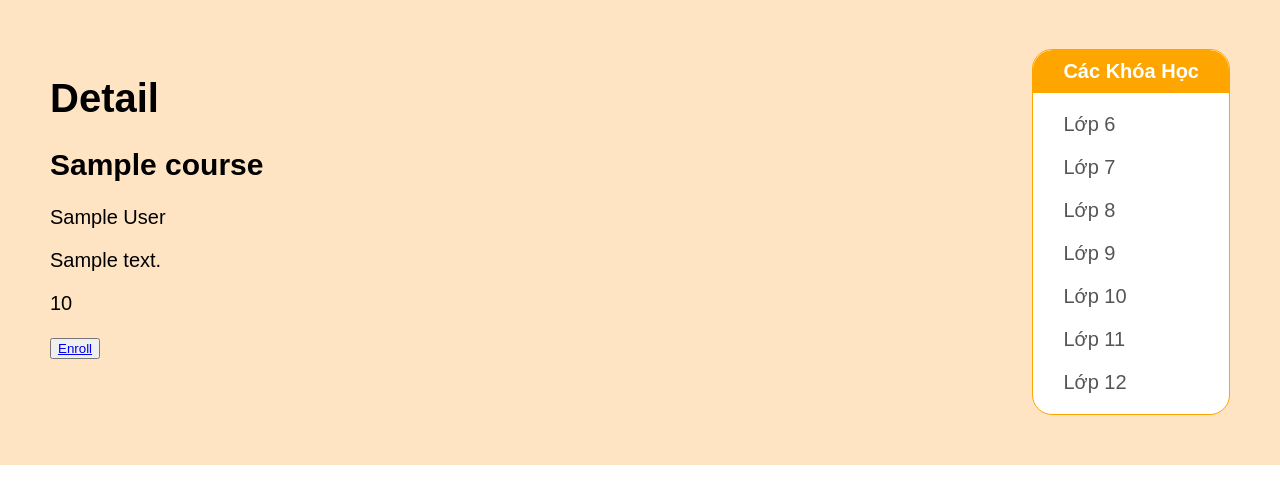
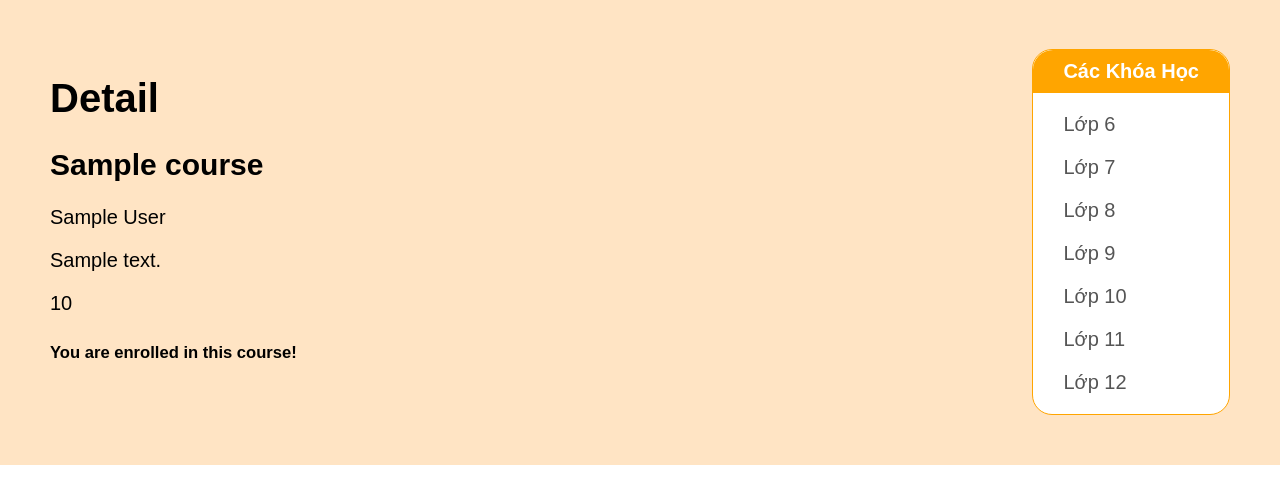
Before and after one commit to longnp030/BaiTapLonWeb, a Django app: page /lms/courses/1/ in a window 1280 px wide. Shown: the part 94-598 px from the top of the page. Run offline with Django 3.2, Linux system fonts and the light colour scheme; the first user in the database is signed in; tables that the repository leaves empty hold one stand-in row (Sample ...).

Commit message:
prevent access to login, register from authenticated users

```diff
--- a/eLearning/settings.py
+++ b/eLearning/settings.py
@@ -143,3 +143,6 @@ CRISPY_TEMPLATE_PACK = 'bootstrap4'
 LOGIN_REDIRECT_URL = '/lms/'
 LOGOUT_REDIRECT_URL = '/lms/'
 ENROLLED_REDIRECT_URL = '/lms/'
+
+# ENROLLMENT ID STORED
+ENROLLED_INDEXES = []
--- a/lms/templates/courses/course_detail.html
+++ b/lms/templates/courses/course_detail.html
@@ -8,9 +8,13 @@
             <p>{{ course_info.course_teacher }}</p>
             <p>{{ course_info.course_description }}</p>
             <p>{{ course_info.course_price }}</p>
-            <button>
-                <a href="{% url 'enroll' course_info.course_id %}">Enroll</a>
-            </button>
+            {% if not enrolled %}
+                <button>
+                    <a href="{% url 'enroll' course_info.course_id %}">Enroll</a>
+                </button>
+            {% else %}
+                <h5>You are enrolled in this course!</h5>
+            {% endif %}
         {% endif %}
     </div>
 </body>
--- a/lms/templates/courses/enroll.html
+++ b/lms/templates/courses/enroll.html
@@ -10,7 +10,7 @@
         {% block content %}
             {% if already_enrolled %}
                 <script>
-                    alert("You already enrolled in this course!");
+                    alert("You are already enrolled in this course!");
                     window.location.href = "{% url 'course_detail' course_id %}";
                 </script>
             {% else %}
@@ -23,12 +23,12 @@
                 </form>
 
                 <script>
-                    alert("Enrolled successfully!")
                     window.onload = function() {
                         var button = document.getElementById("enroll");
                         button.form.submit();
                     }
-                    window.location.href = "{% url 'course_detail' course_id %}";
+                    alert("Enrolled successfully!")
+                    //window.location.href = "{% url 'course_detail' course_id %}";
                 </script>
             {% endif %}
         {% endblock %}
--- a/lms/urls.py
+++ b/lms/urls.py
@@ -1,12 +1,14 @@
 from django.urls import path, include
 from django.conf import settings
 from django.conf.urls.static import static
+from django.contrib.auth.views import LoginView
 
 from . import views
 
 urlpatterns = [
     path('', views.index, name='index'),
     path('accounts/', include('django.contrib.auth.urls')),
+    path('accounts/login/', LoginView.as_view(redirect_authenticated_user=True), name='login'),
     path('accounts/register/', views.register, name='register'),
     path('courses/add/', views.create_course, name='create_course'),
     path('courses/<int:course_id>/', views.course_detail, name='course_detail'),
--- a/lms/views.py
+++ b/lms/views.py
@@ -11,7 +11,7 @@ from datetime import datetime as dt
 from .forms import RegisterForm, StudentForm, CourseCreateForm, EnrollmentForm
 from .models import Course, Teacher, Student, Enroll
 
-from eLearning.settings import ENROLLED_REDIRECT_URL
+from eLearning.settings import ENROLLED_REDIRECT_URL, ENROLLED_INDEXES
 
 import random
 
@@ -39,6 +39,8 @@ def index(request):
 
 
 def register(request):
+    if request.user.is_authenticated:
+        return redirect('/lms/')
     if request.method == 'POST':
         user_form = RegisterForm(request.POST)
         student_form = StudentForm(request.POST)
@@ -71,7 +73,7 @@ def is_teacher(user):
     return user.is_authenticated and user.admin == True
 
 
-@user_passes_test(is_teacher, login_url='/lms/')
+@user_passes_test(is_teacher, login_url='/lms/accounts/login/')
 def create_course(request):
     if request.method == 'POST':
         course_form = CourseCreateForm(request.POST)
@@ -105,7 +107,11 @@ def course_enroll(request, course_id):
 
             return redirect(ENROLLED_REDIRECT_URL)
     else:
-        enrollment_form = EnrollmentForm(initial={'id': 1000, 'studentid': current_student, 'courseid': current_course})
+        new_id = random.randint(1, 1000)
+        while new_id in ENROLLED_INDEXES:
+            new_id = random.randint(1, 1000)
+        ENROLLED_INDEXES.append(new_id)
+        enrollment_form = EnrollmentForm(initial={'id': new_id, 'studentid': current_student, 'courseid': current_course})
     return render(request, 'courses/enroll.html', {"enrollment_form": enrollment_form, "course_id": current_course.id})
 
 
@@ -118,4 +124,18 @@ def course_detail(request, course_id):
         'course_description': course.description,
         'course_price': course.price,
     }
-    return render(request, 'courses/course_detail.html', {"course_info": course_info})
+
+    this_course_enrollments = Enroll.objects.filter(courseid=course.id)
+    this_student = Student.objects.filter(email=request.user.email)
+    this_student_enrolled = 0
+    if len(this_student) == 0:
+        return redirect('/lms/')
+        #pass
+    else:
+        this_student = this_student[0]
+        this_student_enrolled = len(this_course_enrollments.filter(studentid=this_student.id))
+
+    enrolled = False
+    if this_student_enrolled > 0:
+        enrolled = True
+    return render(request, 'courses/course_detail.html', {"course_info": course_info, "enrolled": enrolled})
```
